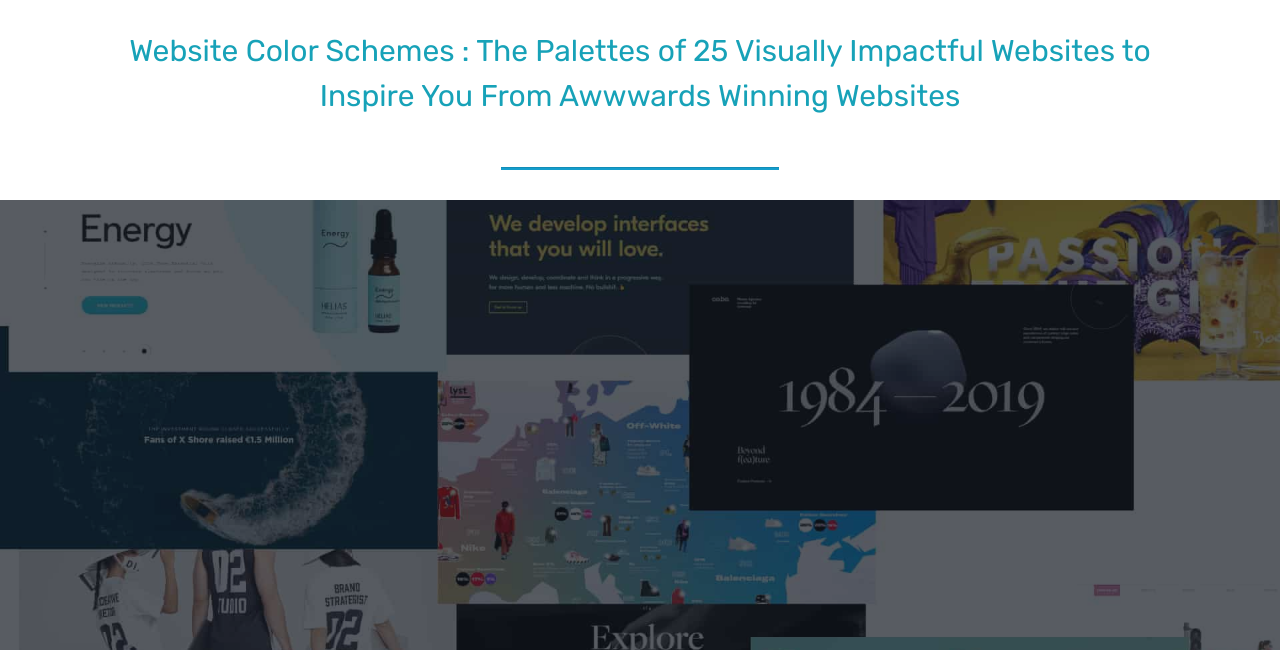
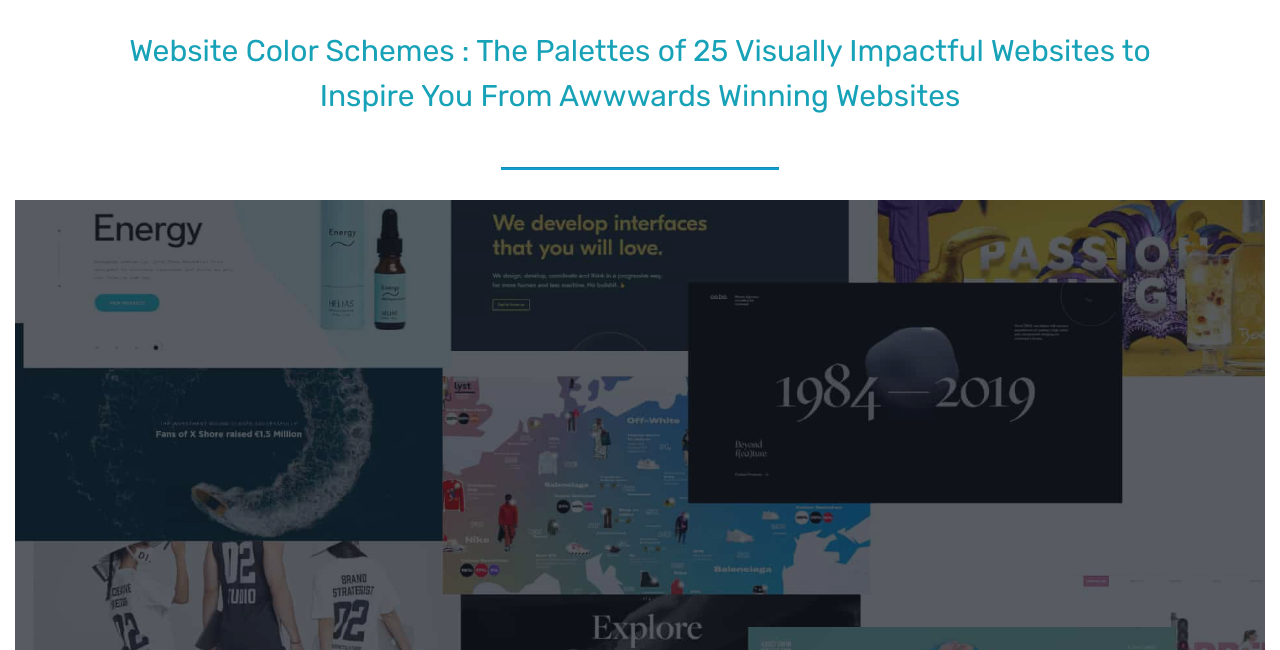
Before and after one commit to Jishan97/copioushub.github.io, a plain HTML site: page blog.html in a window 1280 px wide. Shown: the part 150-800 px from the top of the page. Drawn offline with Linux system fonts and the light colour scheme; files whose address does not match are found by name.

Commit message:
Add files via upload

```diff
--- a/blog.html
+++ b/blog.html
@@ -23,6 +23,10 @@
 
 <style>
 
+
+body{
+    overflow-x: hidden
+}
 .strong1{
     font-size: 30px
 }
@@ -44,6 +48,8 @@
 
 </head>
 <body>
+
+
   <section class="menu cid-rEWpWm34bU" once="menu" id="menu2-1d">
 
 
@@ -80,6 +86,8 @@
     </nav>
 </section>
 
+
+
 <br>
 <br>
 <br>
@@ -107,6 +115,8 @@
         </div>
 </section>
 
+
+<div class="container-fluid">
         <section class="cid-rESTIJ0Xom" id="image3-11">
 
 
@@ -119,6 +129,11 @@
                         </div>
                 </figure>
             </section>
+</div>
+
+
+
+
 <br>
 <section class="header1 cid-rESVIVrmjl" id="header16-13">
 
```
Lines whose indentation alone changed are shown as unchanged.
